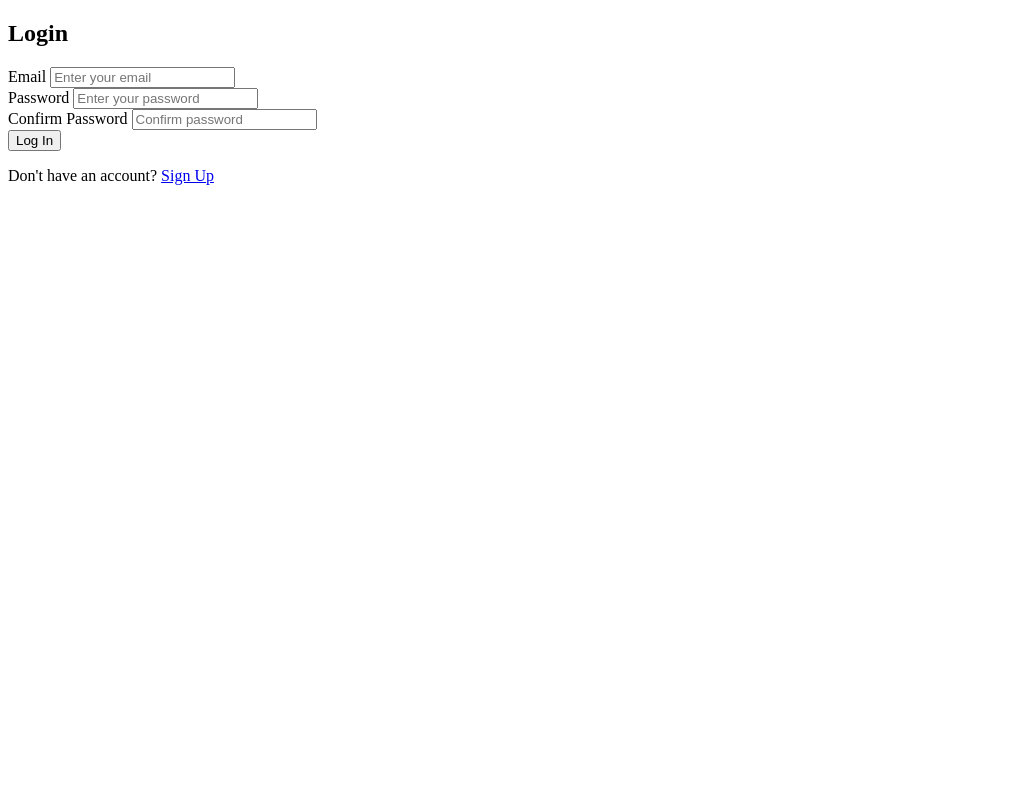
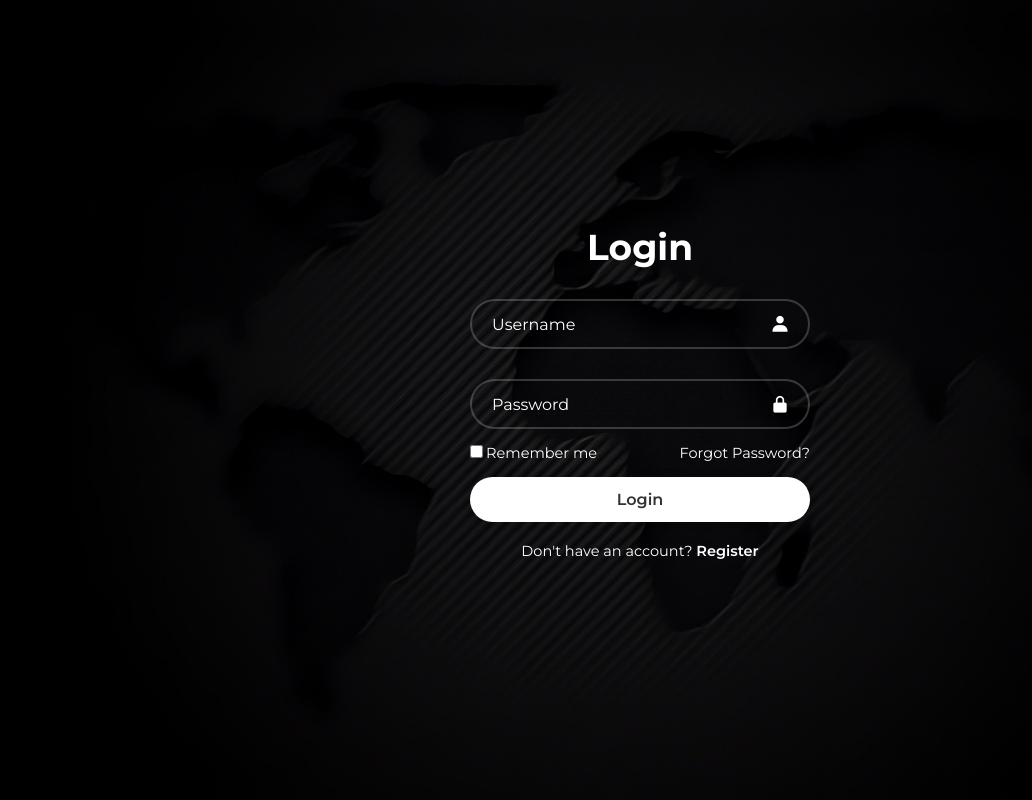
Before and after one commit to keeper-04/LoginPage, a plain HTML site: page front-end/index.html in a window 1280 px wide. Shown: the whole page, without its empty margins (0-1032 px from the left). Drawn offline with nearby package versions, Linux system fonts and the light colour scheme; a web font is replaced by a local one.

Commit message:
front-end1

```diff
--- a/front-end/index.html
+++ b/front-end/index.html
@@ -1,49 +1,37 @@
 <!DOCTYPE html>
 <html lang="en">
-
 <head>
   <meta charset="UTF-8">
   <meta name="viewport" content="width=device-width, initial-scale=1.0">
-    <title>Login Page</title>
+  <link rel="stylesheet" href="styles.css">
+  <link href="https://unpkg.com/boxicons@2.1.4/css/boxicons.min.css" rel="stylesheet">
+  <title>Login</title>
 </head>
-
 <body>
-  <div class="container">
-    <div class="form-wrapper">
-
-      <!-- Title or header -->
-      <h2>Login</h2> <!-- Or Sign Up -->
-
-      <!-- Form -->
-      <form id="login-form">
-        <!-- Email input -->
-        <div class="input-group">
-          <label for="email">Email</label>
-          <input type="email" id="email" required placeholder="Enter your email" />
+  <div class="wrapper">
+    <form action="">
+      <h1>Login</h1>
+      <div class="input-box">
+        <input type="text" placeholder="Username" required>
+        <i class="bx bxs-user"></i>
       </div>
 
-        <!-- Password input -->
-        <div class="input-group">
-          <label for="password">Password</label>
-          <input type="password" id="password" required placeholder="Enter your password" />
+      <div class="input-box">
+        <input type="password" placeholder="Password" required>
+        <i class="bx bxs-lock-alt"></i>
       </div>
 
-        <!-- Optional: Confirm password (for Sign Up) -->
-        <div class="input-group">
-          <label for="confirm-password">Confirm Password</label>
-          <input type="password" id="confirm-password" required placeholder="Confirm password" />
+      <div class="remember-forgot">
+        <label><input type="checkbox">Remember me</label>
+        <a href="#">Forgot Password?</a>
       </div>
 
-        <!-- Submit button -->
-        <button type="submit">Log In</button>
+      <button type="submit" class="btn">Login</button>
 
-        <!-- Optional: Link to switch to Sign Up -->
-        <p>
-          Don't have an account? <a href="signup.html">Sign Up</a>
-        </p>
+      <div class="register-link">
+        <p>Don't have an account? <a href="#">Register</a></p>
+      </div>
     </form>
   </div>
-  </div>
 </body>
-
 </html>
--- a/front-end/styles.css
+++ b/front-end/styles.css
@@ -0,0 +1,116 @@
+@import url('https://fonts.googleapis.com/css2?family=Ancizar+Serif:ital,wght@0,300..900;1,300..900&family=Montserrat:ital,wght@0,100..900;1,100..900&family=Noto+Sans:ital,wght@0,100..900;1,100..900&display=swap');
+
+* {
+  margin: 0;
+  padding: 0;
+  box-sizing: border-box;
+  font-family: "Montserrat", sans-serif;
+}
+
+body {
+  display: flex;
+  justify-content: center;
+  align-items: center;
+  min-height: 100vh;
+  /* background-color: red; */
+  background: url("img/3.jpeg") no-repeat;
+  background-size: cover;
+  background-position: center;
+}
+
+.wrapper {
+  width: 420px;
+  background: transparent;
+  color: white;
+  border-radius: 10px;
+  padding: 30px 40px;
+}
+
+.wrapper h1 {
+  font-size: 36px;
+  text-align: center;
+}
+
+.wrapper .btn {
+  width: 100%;
+  height: 45px;
+  background: white;
+  border: none;
+  outline: none;
+  border-radius: 40px;
+  box-shadow: 0 0 10px rgb(0, 0, 0, .1);
+  cursor: pointer;
+  font-size: 16px;
+  color: #333;
+  font-weight: 600;
+}
+
+.wrapper .register-link {
+  font-size: 14.5px;
+  text-align: center;
+  margin: 20px 0 15px;
+}
+
+.register-link p a {
+  color: white;
+  text-decoration: none;
+  font-weight: 600;
+}
+
+.register-link p a:hover {
+  text-decoration: underline;
+}
+
+.wrapper .input-box {
+  position: relative;
+  margin: 10px 0;
+  width: 100%;
+  height: 50px;
+  margin: 30px 0;
+}
+
+.input-box input {
+  width: 100%;
+  height: 100%;
+  background: transparent;
+  border: none;
+  outline: none;
+  border: 2px solid rgb(255, 255, 255, .2);
+  border-radius: 40px;
+  font-size: 16px;
+  color: white;
+  padding: 20px 45px 20px 20px;
+}
+
+.input-box input::placeholder {
+  color: white;
+}
+
+.input-box i {
+  position: absolute;
+  right: 20px;
+  top: 50%;
+  transform: translateY(-50%);
+  font-size: 20px;
+}
+
+.wrapper .remember-forgot {
+  display: flex;
+  justify-content: space-between;
+  font-size: 14.5px;
+  margin: -15px 0 15px;
+}
+
+.remember-forgot label input {
+  accent-color: white;
+  margin-right: 3px;
+}
+
+.remember-forgot a {
+  color: white;
+  text-decoration: none;
+}
+
+.remember-forgot a:hover {
+  text-decoration: underline;
+}
```
Also changed, not shown: front-end/img/1.jpg (added), front-end/img/2.jpg (added), front-end/img/3.jpeg (added). Lines whose indentation alone changed are shown as unchanged.
